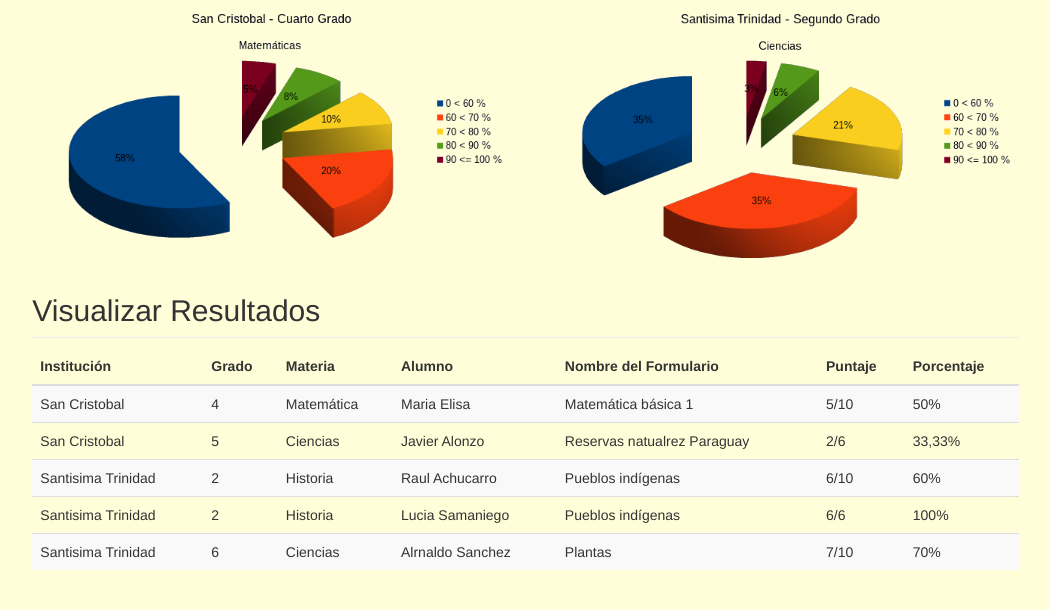
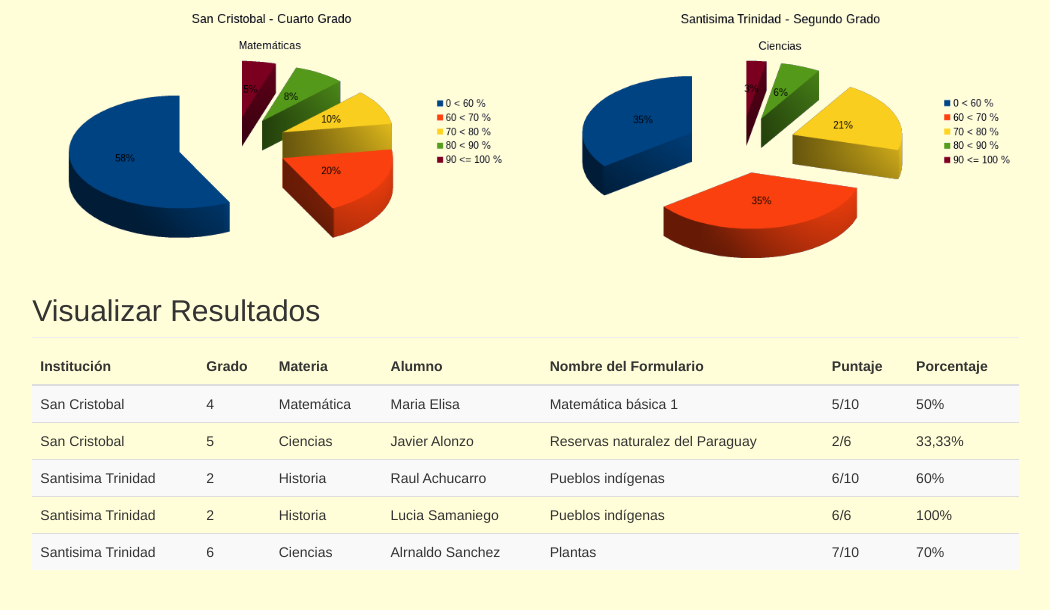
Before and after one commit to palidal/pali, a CodeIgniter app: page /Docentes/index in a window 1280 px wide. Shown: the part 475-1085 px from the top of the page, without its empty margins (221-1271 px from the left). Run offline with CodeIgniter, Linux system fonts and the light colour scheme; some libraries are stand-ins or nearby versions.

Commit message:
Se corrigio un error ortografico

```diff
--- a/fuentes/application/views/Docentes/index.php
+++ b/fuentes/application/views/Docentes/index.php
@@ -75,7 +75,7 @@
                   <td>5</td>
                   <td>Ciencias</td>
                   <td>Javier Alonzo</td>
-                  <td>Reservas natualrez Paraguay</td>
+                  <td>Reservas naturalez del Paraguay</td>
                   <td>2/6</td>
                   <td>33,33%</td>
                 </tr>
```
